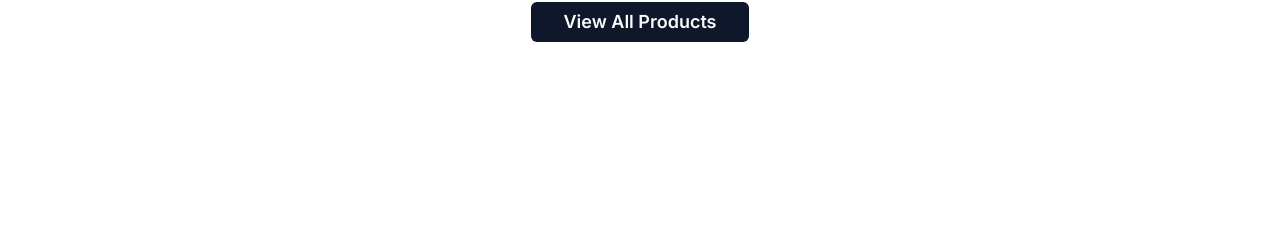
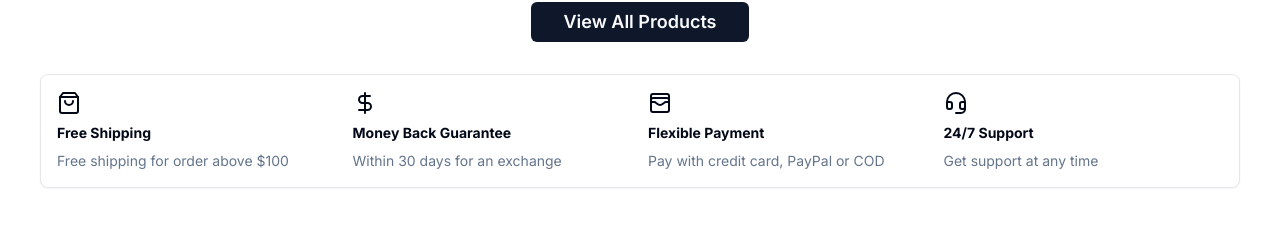
Before and after one commit to coder054/shopzy, a Next.js app: page / in a window 1280 px wide. Shown: the part 239-477 px from the top of the page. Built offline with nearby package versions, Linux system fonts and the light colour scheme; no server answers; the database is empty.

Commit message:
icon boxes component

```diff
--- a/app/(root)/page.tsx
+++ b/app/(root)/page.tsx
@@ -1,3 +1,4 @@
+import IconBoxes from "@/components/icon-boxes";
 import { ProductCarousel } from "@/components/shared/product/product-carousel";
 import ProductList from "@/components/shared/product/product-list";
 import ViewAllProductsButton from "@/components/view-all-products-button";
@@ -23,6 +24,7 @@
       )}
       <ProductList data={latestProducts as any} title="Newest arrival" />
       <ViewAllProductsButton />
+      <IconBoxes />
     </>
   );
 }
--- /dev/null
+++ b/components/icon-boxes.tsx
@@ -0,0 +1,42 @@
+import { Card, CardContent } from "@/components/ui/card";
+import { DollarSign, Headset, ShoppingBag, WalletCards } from "lucide-react";
+
+const IconBoxes = () => {
+  return (
+    <div>
+      <Card>
+        <CardContent className="grid gap-4 md:grid-cols-4 p-4 ">
+          <div className="space-y-2">
+            <ShoppingBag />
+            <div className="text-sm font-bold">Free Shipping</div>
+            <div className="text-sm text-muted-foreground">
+              Free shipping for order above $100
+            </div>
+          </div>
+          <div className="space-y-2">
+            <DollarSign />
+            <div className="text-sm font-bold">Money Back Guarantee</div>
+            <div className="text-sm text-muted-foreground">
+              Within 30 days for an exchange
+            </div>
+          </div>
+          <div className="space-y-2">
+            <WalletCards />
+            <div className="text-sm font-bold">Flexible Payment</div>
+            <div className="text-sm text-muted-foreground">
+              Pay with credit card, PayPal or COD
+            </div>
+          </div>
+          <div className="space-y-2">
+            <Headset />
+            <div className="text-sm font-bold">24/7 Support</div>
+            <div className="text-sm text-muted-foreground">
+              Get support at any time
+            </div>
+          </div>
+        </CardContent>
+      </Card>
+    </div>
+  );
+};
+export default IconBoxes;
```
